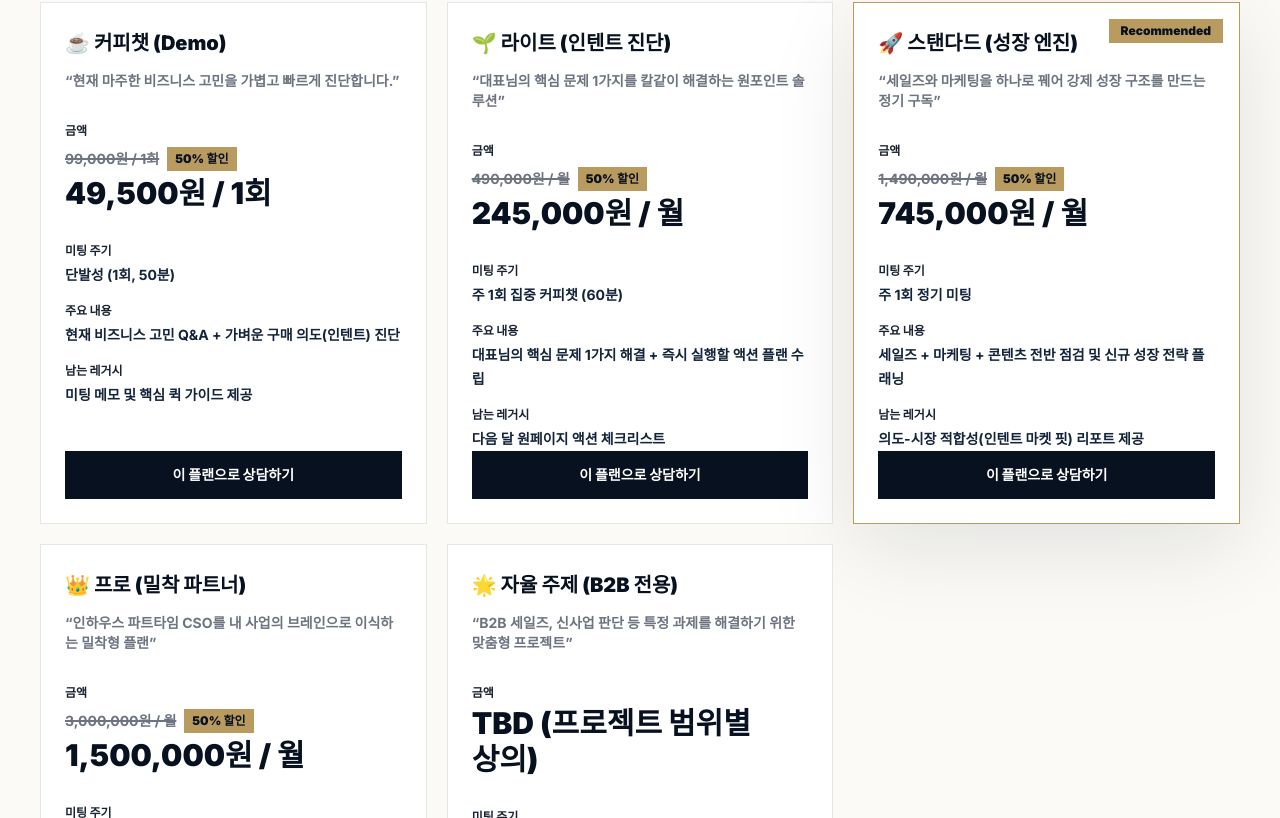
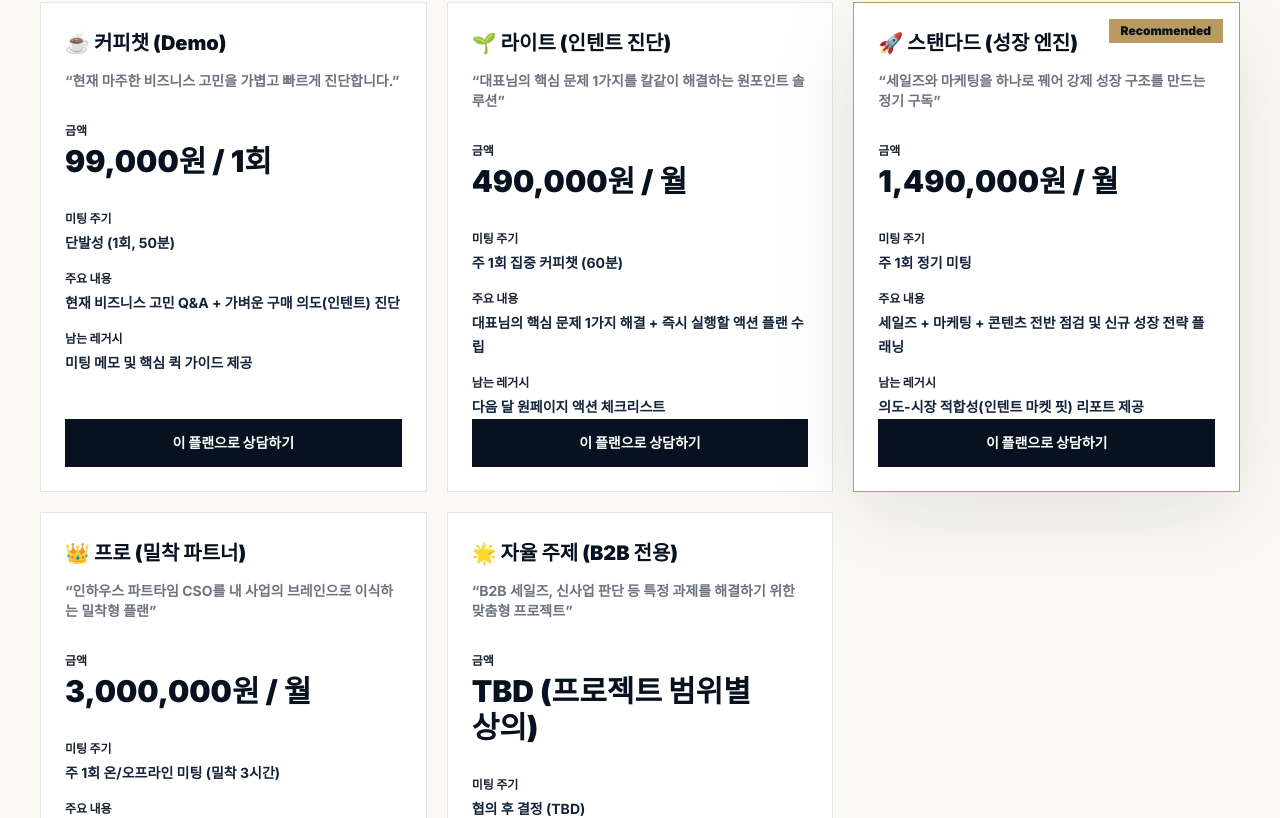
Before and after one commit to chukgu/userProfile, a Nuxt app: page / in a window 1280 px wide. Shown: the part 7702-8520 px from the top of the page. Built offline with nearby package versions, Linux system fonts and the light colour scheme; a web font is replaced by a local one.

Commit message:
revert: remove discounted pricing

```diff
--- a/components/ui/PricingCard.vue
+++ b/components/ui/PricingCard.vue
@@ -13,17 +13,7 @@
     <p class="mt-3 text-sm font-bold text-muted">{{ plan.description }}</p>
     <div class="mt-8">
       <p class="text-xs font-black text-gold-600">금액</p>
-      <div v-if="plan.originalPrice && plan.discountRate" class="mt-2 flex flex-wrap items-center gap-2">
-        <span class="text-sm font-bold text-muted line-through decoration-2">
-          {{ plan.originalPrice }}
-        </span>
-        <span class="bg-gold-500 px-2 py-1 text-xs font-black text-navy-950">
-          {{ plan.discountRate }}% 할인
-        </span>
-      </div>
-      <strong class="mt-1 block break-keep font-display text-2xl font-black text-navy-950 sm:text-3xl">
-        {{ plan.price }}
-      </strong>
+      <strong class="mt-1 block break-keep font-display text-2xl font-black text-navy-950 sm:text-3xl">{{ plan.price }}</strong>
     </div>
     <dl class="mt-8 grid gap-4">
       <div v-for="detail in plan.details" :key="detail.label">
--- a/data/pricing.ts
+++ b/data/pricing.ts
@@ -4,9 +4,7 @@ export const pricingPlans: PricingPlan[] = [
   {
     name: '☕ 커피챗 (Demo)',
     value: 'demo',
-    originalPrice: '99,000원 / 1회',
-    discountRate: 50,
-    price: '49,500원 / 1회',
+    price: '99,000원 / 1회',
     description: '“현재 마주한 비즈니스 고민을 가볍고 빠르게 진단합니다.”',
     details: [
       { label: '미팅 주기', value: '단발성 (1회, 50분)' },
@@ -17,9 +15,7 @@ export const pricingPlans: PricingPlan[] = [
   {
     name: '🌱 라이트 (인텐트 진단)',
     value: 'lite',
-    originalPrice: '490,000원 / 월',
-    discountRate: 50,
-    price: '245,000원 / 월',
+    price: '490,000원 / 월',
     description: '“대표님의 핵심 문제 1가지를 칼같이 해결하는 원포인트 솔루션”',
     details: [
       { label: '미팅 주기', value: '주 1회 집중 커피챗 (60분)' },
@@ -30,9 +26,7 @@ export const pricingPlans: PricingPlan[] = [
   {
     name: '🚀 스탠다드 (성장 엔진)',
     value: 'standard',
-    originalPrice: '1,490,000원 / 월',
-    discountRate: 50,
-    price: '745,000원 / 월',
+    price: '1,490,000원 / 월',
     description: '“세일즈와 마케팅을 하나로 꿰어 강제 성장 구조를 만드는 정기 구독”',
     details: [
       { label: '미팅 주기', value: '주 1회 정기 미팅' },
@@ -44,9 +38,7 @@ export const pricingPlans: PricingPlan[] = [
   {
     name: '👑 프로 (밀착 파트너)',
     value: 'pro',
-    originalPrice: '3,000,000원 / 월',
-    discountRate: 50,
-    price: '1,500,000원 / 월',
+    price: '3,000,000원 / 월',
     description: '“인하우스 파트타임 CSO를 내 사업의 브레인으로 이식하는 밀착형 플랜”',
     details: [
       { label: '미팅 주기', value: '주 1회 온/오프라인 미팅 (밀착 3시간)' },
--- a/types/pricing.ts
+++ b/types/pricing.ts
@@ -4,8 +4,6 @@ export interface PricingPlan {
   name: string;
   value: PlanValue;
   price: string;
-  originalPrice?: string;
-  discountRate?: number;
   description: string;
   details: Array<{
     label: string;
```
